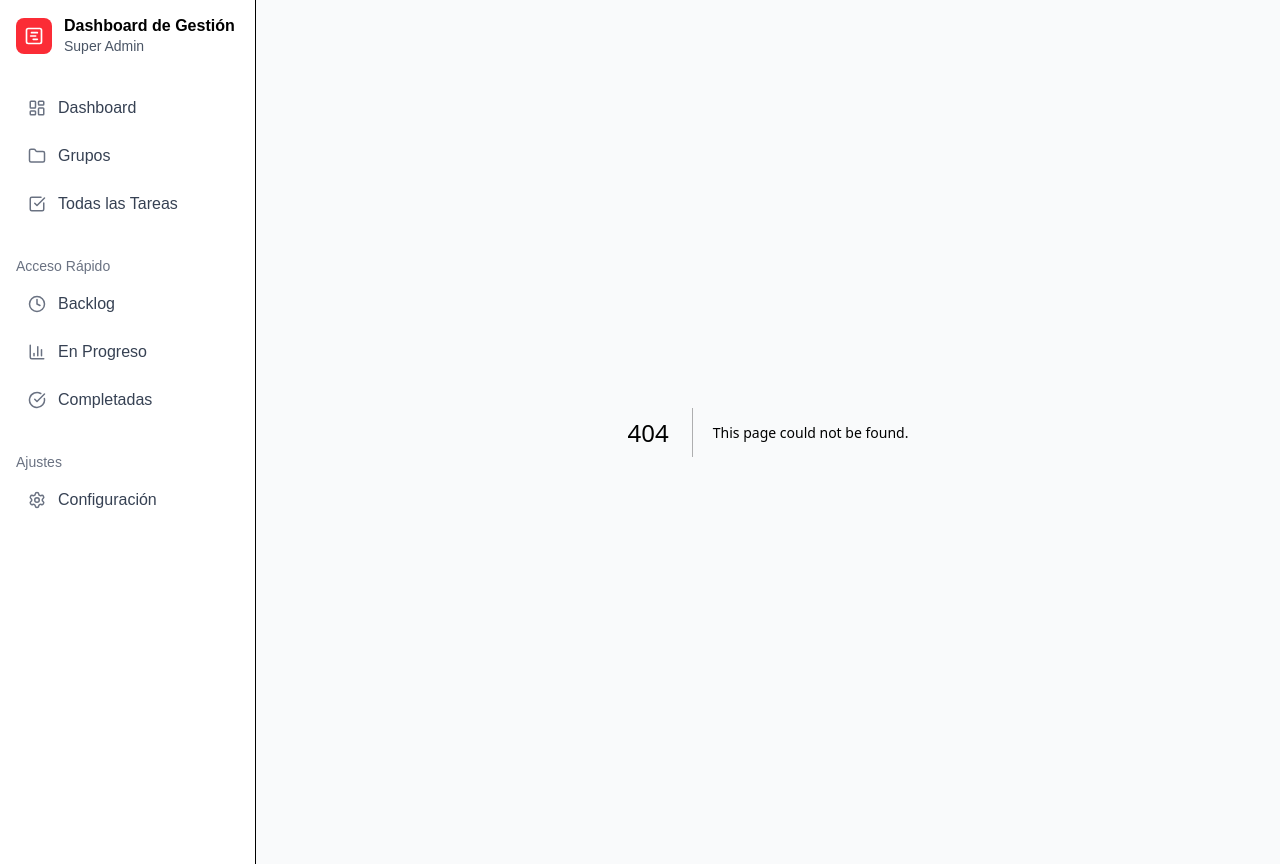
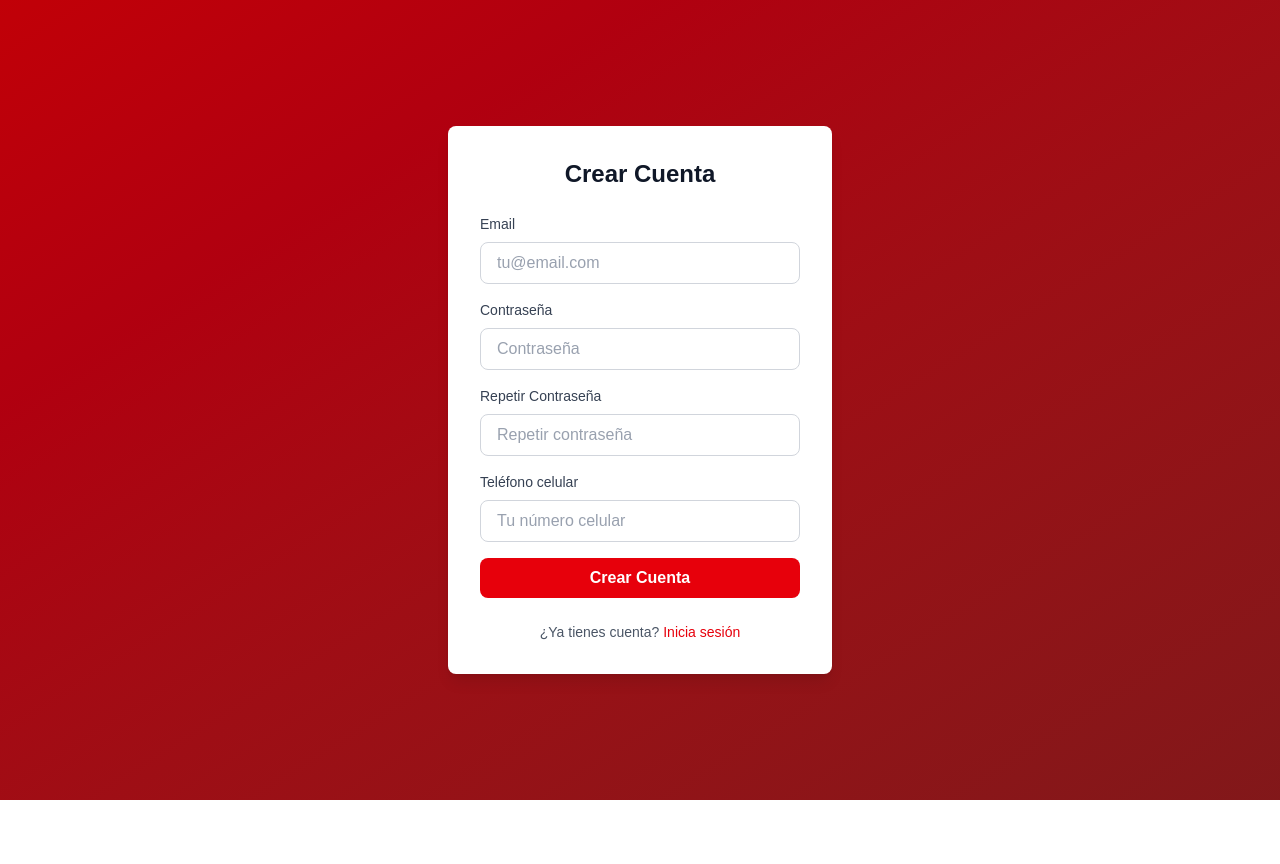
Before and after one commit to Gastlt/P7frontend, a Next.js app: page /auth/signup in a window 1280 px wide. Before the commit this address had no page. After the commit the page ends 800 px from the top, so only its background shows below. Built offline with nearby package versions, Linux system fonts and the light colour scheme.

Commit message:
Frontend Vidual de signup Listo

```diff
--- a/app/layout.tsx
+++ b/app/(dashboard)/layout.tsx
@@ -1,4 +1,4 @@
-import "./globals.css";
+import "../globals.css";
 import Sidebar from "@/components/Sidebar";
 
 export default function RootLayout({
--- /dev/null
+++ b/app/auth/layout.tsx
@@ -0,0 +1,17 @@
+import "@/app/globals.css";
+
+export default function AuthLayout({
+  children,
+}: {
+  children: React.ReactNode;
+}) {
+  return (
+    <html lang="en">
+      <body>
+        <div className="min-h-screen">
+          {children}
+        </div>
+      </body>
+    </html>
+  );
+}
--- /dev/null
+++ b/app/auth/signup/page.tsx
@@ -0,0 +1,137 @@
+'use client';
+
+import { useState } from 'react';
+
+export default function SignupPage() {
+  const [email, setEmail] = useState('');
+  const [password, setPassword] = useState('');
+  const [repeatPassword, setRepeatPassword] = useState('');
+  const [phone, setPhone] = useState('');
+  const [error, setError] = useState('');
+  const [loading, setLoading] = useState(false);
+
+  const handleSubmit = async (e: React.FormEvent) => {
+    e.preventDefault();
+    setError('');
+
+    if (!email || !password || !repeatPassword || !phone) {
+      setError('Por favor completa todos los campos');
+      return;
+    }
+
+    if (password !== repeatPassword) {
+      setError('Las contraseñas no coinciden');
+      return;
+    }
+
+    if (password.length < 6) {
+      setError('La contraseña debe tener al menos 6 caracteres');
+      return;
+    }
+
+    setLoading(true);
+    try {
+      // Aquí irá tu llamada a la API
+      console.log('Crear cuenta:', { email, password, phone });
+      // const response = await fetch('/api/auth/signup', {
+      //   method: 'POST',
+      //   headers: { 'Content-Type': 'application/json' },
+      //   body: JSON.stringify({ email, password, phone }),
+      // });
+    } catch (err) {
+      setError('Error al crear la cuenta');
+    } finally {
+      setLoading(false);
+    }
+  };
+
+  return (
+    <div className="min-h-screen bg-gradient-to-br from-red-700 to-red-900 flex items-center justify-center p-4">
+      <div className="bg-white rounded-lg shadow-lg p-8 w-full max-w-sm">
+        <h1 className="text-2xl font-bold text-gray-900 mb-6 text-center">Crear Cuenta</h1>
+
+        <form onSubmit={handleSubmit} className="space-y-4">
+          {/* Email */}
+          <div>
+            <label className="block text-sm font-medium text-gray-700 mb-2">
+              Email
+            </label>
+            <input
+              type="email"
+              value={email}
+              onChange={(e) => setEmail(e.target.value)}
+              placeholder="tu@email.com"
+              className="w-full px-4 py-2 border border-gray-300 rounded-lg bg-white text-gray-900 placeholder:text-gray-400 focus:outline-none focus:ring-2 focus:ring-red-600 focus:border-transparent"
+            />
+          </div>
+
+          {/* Password */}
+          <div>
+            <label className="block text-sm font-medium text-gray-700 mb-2">
+              Contraseña
+            </label>
+            <input
+              type="password"
+              value={password}
+              onChange={(e) => setPassword(e.target.value)}
+              placeholder="Contraseña"
+              className="w-full px-4 py-2 border border-gray-300 rounded-lg bg-white text-gray-900 placeholder:text-gray-400 focus:outline-none focus:ring-2 focus:ring-red-600 focus:border-transparent"
+            />
+          </div>
+
+          {/* Repeat Password */}
+          <div>
+            <label className="block text-sm font-medium text-gray-700 mb-2">
+              Repetir Contraseña
+            </label>
+            <input
+              type="password"
+              value={repeatPassword}
+              onChange={(e) => setRepeatPassword(e.target.value)}
+              placeholder="Repetir contraseña"
+              className="w-full px-4 py-2 border border-gray-300 rounded-lg bg-white text-gray-900 placeholder:text-gray-400 focus:outline-none focus:ring-2 focus:ring-red-600 focus:border-transparent"
+            />
+          </div>
+
+          {/* Phone */}
+          <div>
+            <label className="block text-sm font-medium text-gray-700 mb-2">
+              Teléfono celular
+            </label>
+            <input
+              type="tel"
+              value={phone}
+              onChange={(e) => setPhone(e.target.value)}
+              placeholder="Tu número celular"
+              className="w-full px-4 py-2 border border-gray-300 rounded-lg bg-white text-gray-900 placeholder:text-gray-400 focus:outline-none focus:ring-2 focus:ring-red-600 focus:border-transparent"
+            />
+          </div>
+
+          {/* Error Message */}
+          {error && (
+            <div className="text-red-600 text-sm text-center bg-red-50 p-2 rounded">
+              {error}
+            </div>
+          )}
+
+          {/* Submit Button */}
+          <button
+            type="submit"
+            disabled={loading}
+            className="w-full bg-red-600 hover:bg-red-700 text-white font-semibold py-2 px-4 rounded-lg transition duration-200 disabled:opacity-50 disabled:cursor-not-allowed"
+          >
+            {loading ? 'Creando cuenta...' : 'Crear Cuenta'}
+          </button>
+        </form>
+
+        {/* Login Link */}
+        <p className="text-center text-gray-600 text-sm mt-6">
+          ¿Ya tienes cuenta?{' '}
+          <a href="/auth/login" className="text-red-600 hover:text-red-700 font-medium">
+            Inicia sesión
+          </a>
+        </p>
+      </div>
+    </div>
+  );
+}
--- /dev/null
+++ b/middleware.ts
@@ -0,0 +1,10 @@
+import { authMiddleware } from './middleware/auth';
+import { validationMiddleware } from './middleware/validation';
+
+export function middleware(request: NextRequest) {
+  // Tu lógica
+}
+
+export const config = {
+  matcher: ['/api/:path*', '/dashboard/:path*'],
+};
```
Also changed, not shown: app/(dashboard)/groups/page.tsx (renamed from app/groups/page.tsx), app/(dashboard)/page.tsx (renamed from app/page.tsx), app/(dashboard)/tasks/allTasksData.ts (renamed from app/tasks/allTasksData.ts), app/(dashboard)/tasks/page.tsx (renamed from app/tasks/page.tsx), app/auth/login/page.tsx (added), app/middleware/auth.ts (added), app/middleware/validation.ts (added), 1 other file (tests, documents, lock files or other folders).
